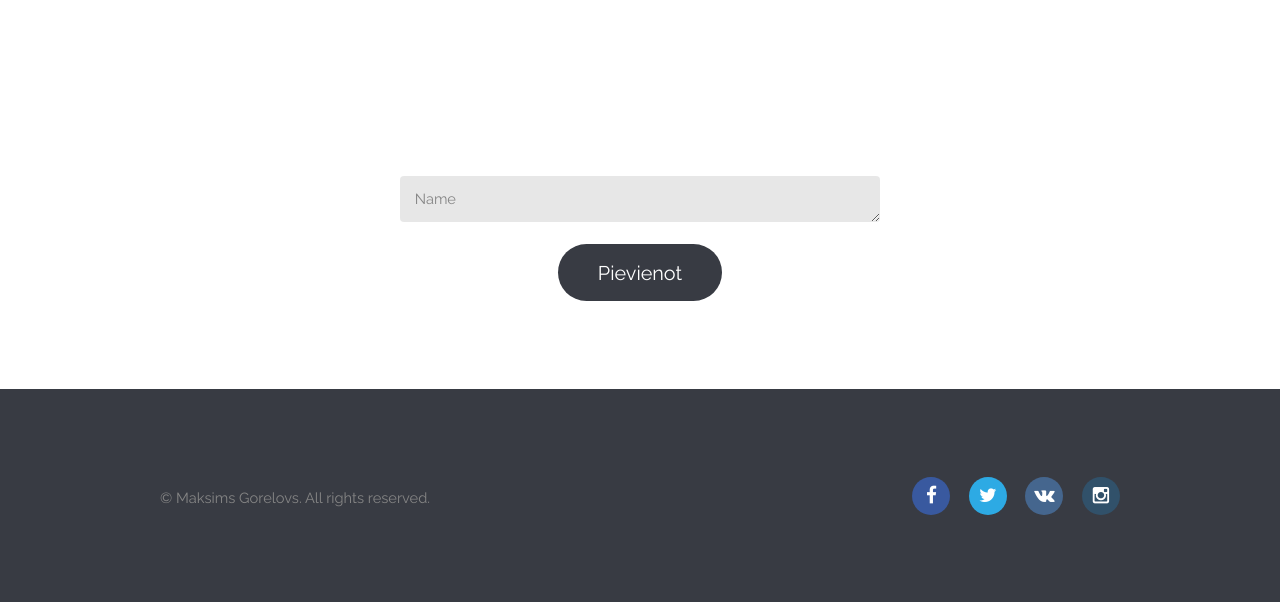
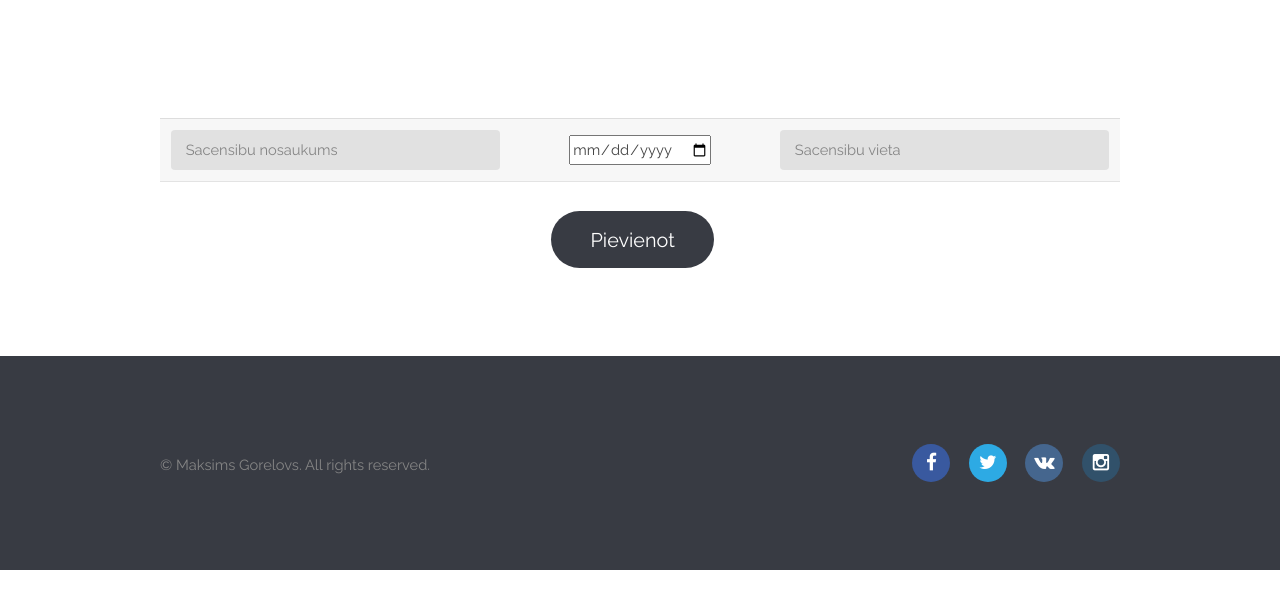
Before and after one commit to MGorelovs/PIT, a PHP site: page /sacensibas.php in a window 1280 px wide. Shown: the part 452-1054 px from the top of the page. Run offline with PHP 8.4, Linux system fonts and the light colour scheme; the visitor is signed in with stand-in values (Sample User, id 1); data that the repository does not hold is empty.

Commit message:
добавил добавление саценсыбы

```diff
--- a/sacensibas.php
+++ b/sacensibas.php
@@ -10,25 +10,26 @@ if (session_status() == PHP_SESSION_NONE) {
 <head>
     <meta charset="UTF-8">
     <title>Maksims Gorelovs, 161RDB251</title>
-    <meta http-equiv="content-type" content="text/html; charset=utf-8" />
-    <meta name="description" content="" />
-    <meta name="keywords" content="" />
-    <!--[if lte IE 8]><script src="js/html5shiv.js"></script><![endif]-->
+    <meta http-equiv="content-type" content="text/html; charset=utf-8"/>
+    <meta name="description" content=""/>
+    <meta name="keywords" content=""/>
+    <!--[if lte IE 8]>
+    <script src="js/html5shiv.js"></script><![endif]-->
     <script src="js/jquery.min.js"></script>
     <script src="js/skel.min.js"></script>
     <script src="js/skel-layers.min.js"></script>
     <script src="js/init.js"></script>
     <noscript><
-        <link rel="stylesheet" href="css/skel.css" />
-        <link rel="stylesheet" href="css/style.css" />
-        <link rel="stylesheet" href="css/style-xlarge.css" />
+        <link rel="stylesheet" href="css/skel.css"/>
+        <link rel="stylesheet" href="css/style.css"/>
+        <link rel="stylesheet" href="css/style-xlarge.css"/>
     </noscript>
 </head>
 
 <body>
 
 <?php
-include ("header.php");
+include("header.php");
 ?>
 
 <?php
@@ -61,12 +62,11 @@ include("db.php");
                     <tbody>
                     <?php
                     $db->query("SET NAMES utf8mb4");
-                    $result = $db->query("SELECT * FROM sacensibas");
-                    echo "</br>".$db->error;
+                    $result = $db->query("SELECT * FROM sacensibas ORDER BY sacDatums DESC");
+                    echo "</br>" . $db->error;
 
 
-
-                    while($row = mysqli_fetch_assoc($result)) {
+                    while ($row = mysqli_fetch_assoc($result)) {
                         if ($_SESSION['authorized'] == "Yes") {
 
                             echo "<tr>";
@@ -90,29 +90,47 @@ include("db.php");
             </div>
 
         </section>
+        <?php if ($_SESSION['authorized'] == "Yes") { ?>
+        <section id="three" class="wrapper style3 special">
+            <div class="table-wrapper">
+                <form action="add.php" method="post">
+                    <div>
+                        <div>
+                            <div>
+                                <table>
+                                    <tr>
+                                        <td><input id="sacNosaukums" name="sacNosaukums" type="text"
+                                                   placeholder="Sacensibu nosaukums"></td>
+                                        <td><input id="sacDatums" name="sacDatums" type="date"
+                                                   placeholder="Sacensibu nosaukums"></td>
+                                        <td><input id="sacVieta" name="sacVieta" type="text"
+                                                   placeholder="Sacensibu vieta">
+                                        </td>
+                                    </tr>
+                                </table>
                             </div>
-</section>
-<?php if($_SESSION['authorized'] == "Yes"){  ?>
-<section id="three" class="wrapper style3 special">
-    <div class="container 50%">
-        <form action="add.php" method="post">
-            <div class="row uniform">
-                <div class="12u$">
-                    <textarea name="name" id="message" placeholder="Name" rows="1" maxlength="32"></textarea>
+
                         </div>
                         <div class="12u$">
                             <ul class="actions">
-                        <li><input value="Pievienot" class="special big" type="submit"></li>
+                                <li><input id="submit" value="Pievienot" class="special big" type="submit"></li>
+                                <script>
+                                    $('#submit').click(function () {
+                                        if ($('#sacNosaukums').val().length == 0 || $('#sacDatums').val().length == 0 || $('#sacVieta').val().length == 0) {
+                                            alert("Ne visi lauki ir aizpilditi!");
+                                        }
+                                    })
+                                </script>
                             </ul>
                         </div>
                     </div>
                 </form>
             </div>
         </section>
+    </div>
     <?php } ?>
-
     <?php
-include ("footer.php");
+    include("footer.php");
     ?>
 </body>
 </html>
```
Also changed, not shown: add.php (+5 -7 lines). Lines whose indentation alone changed are shown as unchanged.
